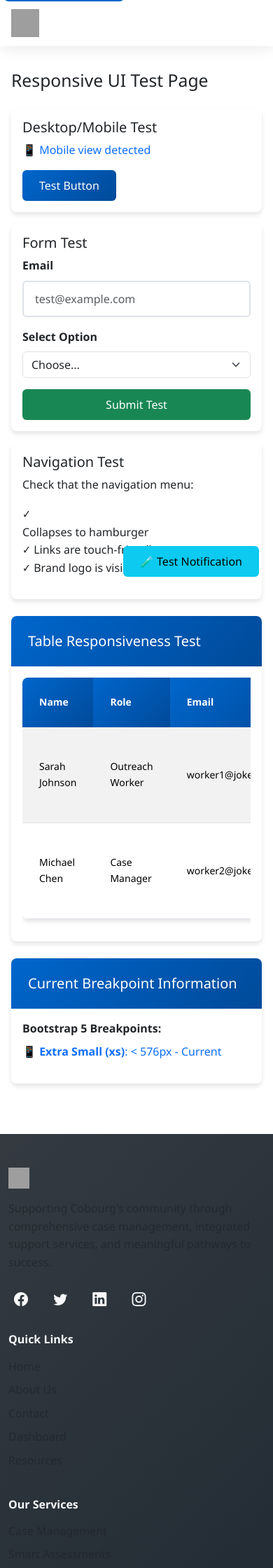
After one commit to acesonder/JOKEBURG, a PHP site: template php-app/views/responsive-test.php in a window 390 px wide. The commit adds this page. Shown: the top 2240 px of the page at 70% size. Run offline with PHP 8.4, Linux system fonts and the light colour scheme; the template is opened without the code that fills it, so the values that code supplies are empty; grey boxes are pictures that could not be loaded.

Commit message:
Add responsive UI enhancements and complete end-to-end testing
Co-authored-by: acesonder <191418417+acesonder@users.noreply.github.com>

```diff
--- a/php-app/assets/css/main.css
+++ b/php-app/assets/css/main.css
@@ -504,3 +504,64 @@ body {
     transition-duration: 0.01ms !important;
   }
 }
+
+/* Responsive Utility Classes */
+.mobile-only {
+  display: block;
+}
+
+.desktop-only {
+  display: none;
+}
+
+@media (min-width: 768px) {
+  .mobile-only {
+    display: none;
+  }
+
+  .desktop-only {
+    display: block;
+  }
+}
+
+/* Mobile-first responsive adjustments */
+@media (max-width: 575.98px) {
+  .container-fluid {
+    padding-left: 1rem;
+    padding-right: 1rem;
+  }
+
+  .btn {
+    min-height: 44px;
+    font-size: 1rem;
+  }
+
+  .table-responsive {
+    font-size: 0.875rem;
+  }
+
+  .navbar-brand {
+    font-size: 1.125rem;
+  }
+}
+
+/* Tablet adjustments */
+@media (min-width: 576px) and (max-width: 991.98px) {
+  .container {
+    max-width: 100%;
+  }
+}
+
+/* Touch-friendly enhancements */
+@media (hover: none) and (pointer: coarse) {
+  .btn, .nav-link, .dropdown-item {
+    min-height: 44px;
+    line-height: 44px;
+    padding-top: 0;
+    padding-bottom: 0;
+  }
+
+  .form-control, .form-select {
+    min-height: 44px;
+  }
+}
--- a/php-app/index.php
+++ b/php-app/index.php
@@ -58,6 +58,9 @@ switch($page) {
     case 'themes':
         include 'views/admin/themes.php';
         break;
+    case 'responsive-test':
+        include 'views/responsive-test.php';
+        break;
     default:
         include 'views/404.php';
         break;
--- /dev/null
+++ b/php-app/views/responsive-test.php
@@ -0,0 +1,153 @@
+<?php
+$page_title = "Responsive Test";
+include 'includes/header.php';
+include 'includes/navbar.php';
+?>
+
+<div class="container-fluid py-4">
+    <div class="row">
+        <div class="col-12">
+            <h1 class="h2 mb-4">Responsive UI Test Page</h1>
+
+            <!-- Responsive Test Cards -->
+            <div class="row g-3 mb-4">
+                <div class="col-12 col-md-6 col-lg-4">
+                    <div class="card">
+                        <div class="card-body">
+                            <h5 class="card-title">Desktop/Mobile Test</h5>
+                            <p class="card-text">
+                                <span class="desktop-only text-success">✓ Desktop view detected</span>
+                                <span class="mobile-only text-primary">📱 Mobile view detected</span>
+                            </p>
+                            <button class="btn btn-primary">Test Button</button>
+                        </div>
+                    </div>
+                </div>
+
+                <div class="col-12 col-md-6 col-lg-4">
+                    <div class="card">
+                        <div class="card-body">
+                            <h5 class="card-title">Form Test</h5>
+                            <form>
+                                <div class="mb-3">
+                                    <label for="testEmail" class="form-label">Email</label>
+                                    <input type="email" class="form-control" id="testEmail" placeholder="test@example.com">
+                                </div>
+                                <div class="mb-3">
+                                    <label for="testSelect" class="form-label">Select Option</label>
+                                    <select class="form-select" id="testSelect">
+                                        <option selected>Choose...</option>
+                                        <option value="1">Option 1</option>
+                                        <option value="2">Option 2</option>
+                                    </select>
+                                </div>
+                                <button type="submit" class="btn btn-success w-100">Submit Test</button>
+                            </form>
+                        </div>
+                    </div>
+                </div>
+
+                <div class="col-12 col-lg-4">
+                    <div class="card">
+                        <div class="card-body">
+                            <h5 class="card-title">Navigation Test</h5>
+                            <p class="card-text">Check that the navigation menu:</p>
+                            <ul class="list-unstyled">
+                                <li>✓ <span class="desktop-only">Shows full menu</span><span class="mobile-only">Collapses to hamburger</span></li>
+                                <li>✓ Links are touch-friendly</li>
+                                <li>✓ Brand logo is visible</li>
+                            </ul>
+                        </div>
+                    </div>
+                </div>
+            </div>
+
+            <!-- Responsive Table Test -->
+            <div class="card mb-4">
+                <div class="card-header">
+                    <h5 class="card-title mb-0">Table Responsiveness Test</h5>
+                </div>
+                <div class="card-body">
+                    <div class="table-responsive">
+                        <table class="table table-striped">
+                            <thead>
+                                <tr>
+                                    <th>Name</th>
+                                    <th>Role</th>
+                                    <th>Email</th>
+                                    <th>Phone</th>
+                                    <th>Status</th>
+                                    <th>Actions</th>
+                                </tr>
+                            </thead>
+                            <tbody>
+                                <tr>
+                                    <td>Sarah Johnson</td>
+                                    <td>Outreach Worker</td>
+                                    <td>worker1@jokeburg.ca</td>
+                                    <td>(905) 123-0002</td>
+                                    <td><span class="badge bg-success">Active</span></td>
+                                    <td>
+                                        <button class="btn btn-sm btn-outline-primary">Edit</button>
+                                        <button class="btn btn-sm btn-outline-secondary">View</button>
+                                    </td>
+                                </tr>
+                                <tr>
+                                    <td>Michael Chen</td>
+                                    <td>Case Manager</td>
+                                    <td>worker2@jokeburg.ca</td>
+                                    <td>(905) 123-0003</td>
+                                    <td><span class="badge bg-success">Active</span></td>
+                                    <td>
+                                        <button class="btn btn-sm btn-outline-primary">Edit</button>
+                                        <button class="btn btn-sm btn-outline-secondary">View</button>
+                                    </td>
+                                </tr>
+                            </tbody>
+                        </table>
+                    </div>
+                </div>
+            </div>
+
+            <!-- Breakpoint Information -->
+            <div class="card">
+                <div class="card-header">
+                    <h5 class="card-title mb-0">Current Breakpoint Information</h5>
+                </div>
+                <div class="card-body">
+                    <div class="row">
+                        <div class="col-12">
+                            <p class="mb-2"><strong>Bootstrap 5 Breakpoints:</strong></p>
+                            <ul class="list-unstyled">
+                                <li class="d-block d-sm-none text-primary">📱 <strong>Extra Small (xs)</strong>: &lt; 576px - Current</li>
+                                <li class="d-none d-sm-block d-md-none text-info">📱 <strong>Small (sm)</strong>: ≥ 576px - Current</li>
+                                <li class="d-none d-md-block d-lg-none text-warning">📟 <strong>Medium (md)</strong>: ≥ 768px - Current</li>
+                                <li class="d-none d-lg-block d-xl-none text-success">💻 <strong>Large (lg)</strong>: ≥ 992px - Current</li>
+                                <li class="d-none d-xl-block text-primary">🖥️ <strong>Extra Large (xl)</strong>: ≥ 1200px - Current</li>
+                            </ul>
+                        </div>
+                    </div>
+                </div>
+            </div>
+        </div>
+    </div>
+</div>
+
+<script>
+// Test AJAX functionality
+function testAjaxNotification() {
+    showNotification('AJAX test successful! 🎉', 'success');
+}
+
+// Add test button for notifications
+document.addEventListener('DOMContentLoaded', function() {
+    const testButton = document.createElement('button');
+    testButton.className = 'btn btn-info position-fixed';
+    testButton.style.cssText = 'bottom: 20px; right: 20px; z-index: 1050;';
+    testButton.innerHTML = '🧪 Test Notification';
+    testButton.onclick = testAjaxNotification;
+    document.body.appendChild(testButton);
+});
+</script>
+
+<?php include 'includes/footer.php'; ?>
```
